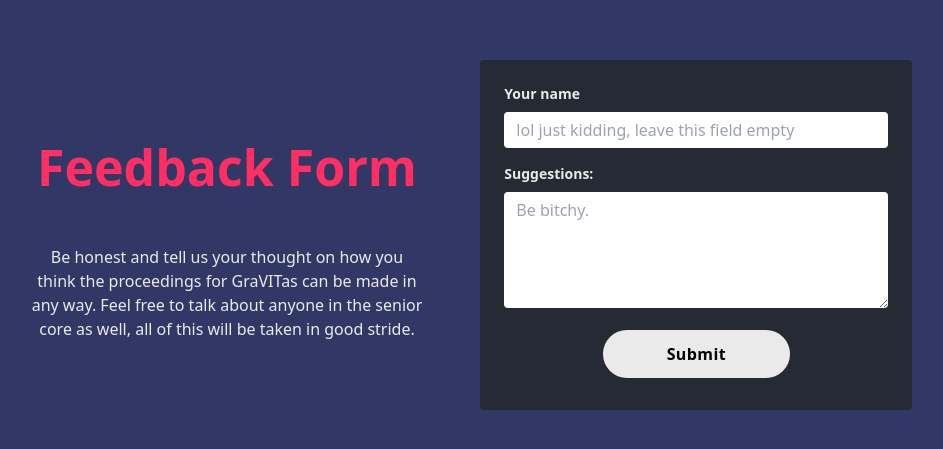
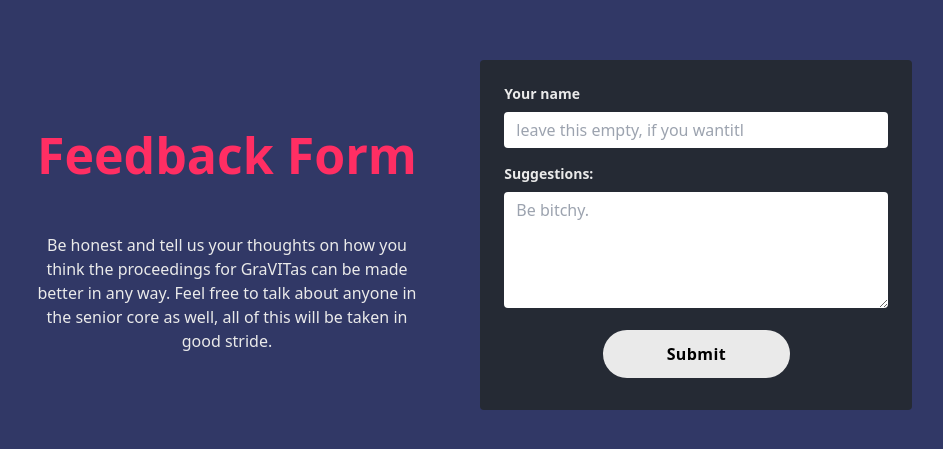
Before and after one commit to ExoticOrange96/Forms, a Next.js app: page / in a window 1280 px wide. Shown: the part 157-606 px from the top of the page, without its empty margins (177-1120 px from the left). Built offline with nearby package versions, Linux system fonts and the light colour scheme.

Commit message:
fix: content

```diff
--- a/src/components/Form.tsx
+++ b/src/components/Form.tsx
@@ -1,12 +1,13 @@
 import React from 'react'
+import Image from 'next/image';
 
 function Form() {
     return (
-        <div className='flex items-center justify-center bg-[#313866] h-screen gap-10 w-screen max-md:flex-col max-md:relative'>
+        <div className=' flex items-center justify-center bg-[#313866] h-screen gap-10 w-screen max-md:flex-col max-md:relative' >
 
             <div className='w-1/3 items-start  text-center max-md:w-full pb-4 px-4'>
                 <div className='font-bold text-[50px] text-center pb-10 text-[#FF2E63]'>Feedback Form</div>
-                <div className='text-[#EAEAEA]'>Be honest and tell us your thought on how you think the proceedings for GraVITas can be made in any way. Feel free to talk about anyone in the senior core as well, all of this will be taken in good stride.</div>
+                <div className='text-[#EAEAEA]'>Be honest and tell us your thoughts on how you think the proceedings for GraVITas can be made better in any way. Feel free to talk about anyone in the senior core as well, all of this will be taken in good stride.</div>
             </div>
             <div className=''>
             <form action="https://docs.google.com/forms/d/e/1FAIpQLSeisCDax9LdBHmWGUnh-Xz0fnYY5ej5GAjBZI0PPwlAGeusag/formResponse"
@@ -18,7 +19,7 @@
                     <input
                         name="entry.505759770"
                         className="rounded  w-full md:w-50 lg:w-96 py-2 px-3 text-gray-700 leading-tight focus:outline-none focus:shadow-outline"
-                        placeholder="lol just kidding, leave this field empty"
+                        placeholder="leave this empty, if you wantitl"
                     />
                 </div>
                 <div className="mb-4">
--- a/tailwind.config.ts
+++ b/tailwind.config.ts
@@ -9,9 +9,7 @@
   theme: {
     extend: {
       backgroundImage: {
-        'gradient-radial': 'radial-gradient(var(--tw-gradient-stops))',
-        'gradient-conic':
-          'conic-gradient(from 180deg at 50% 50%, var(--tw-gradient-stops))',
+        'hero': "url('/images/blamegame.jpg')",
       },
     },
   },
```
Also changed, not shown: public/images/blamegame.jpg (added).
